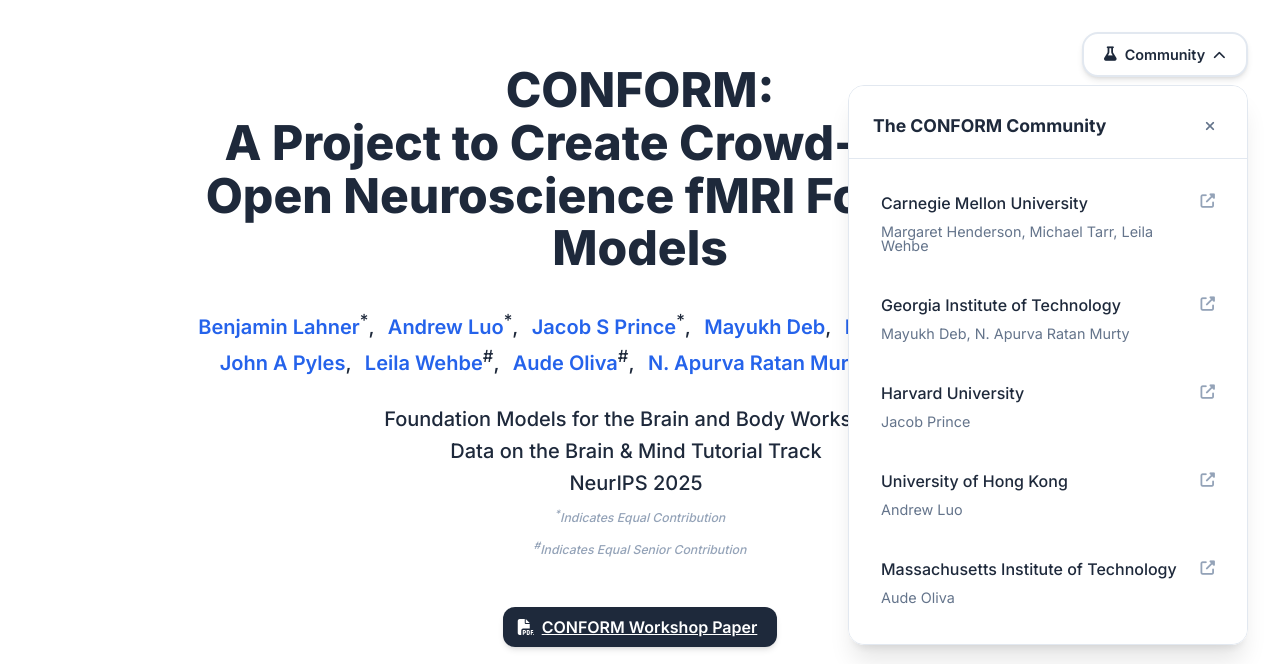
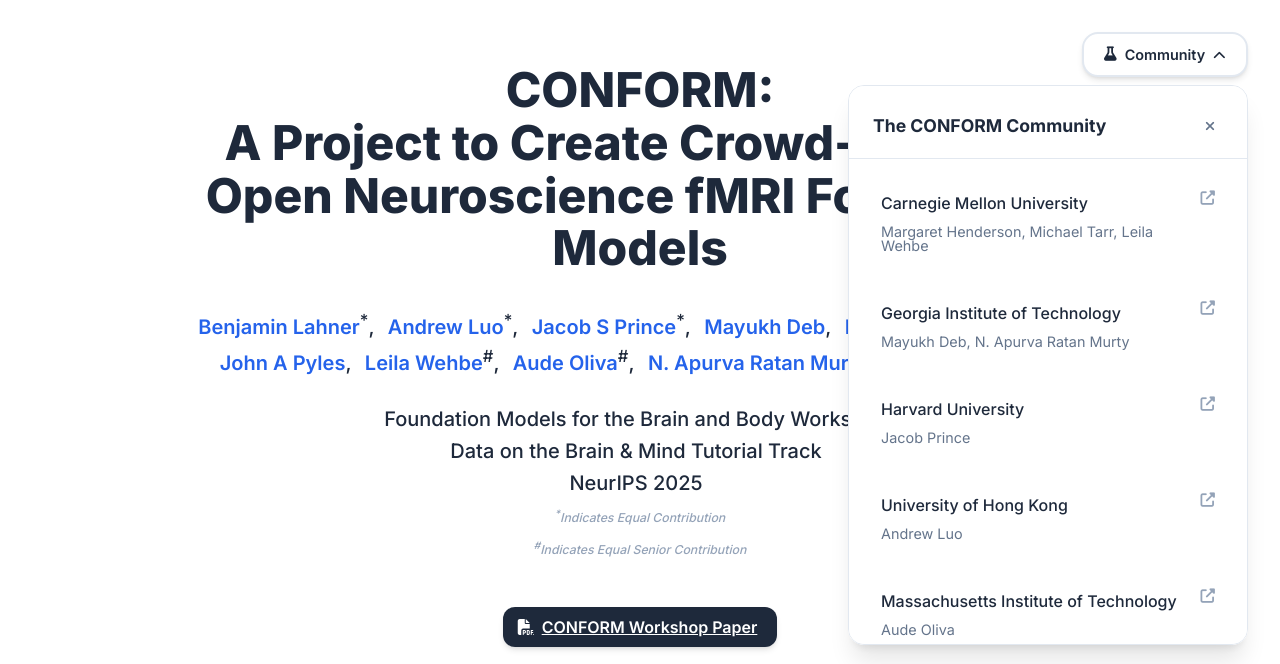
Before and after one commit to mjtarr/conform, a plain HTML site: page index.html in a window 1280 px wide. Both pictures are taken after a click on the button "Community". Shown: the top 664 px of the page. Drawn offline with nearby package versions, Linux system fonts and the light colour scheme; some icons are missing.

Commit message:
Uncomment margin styles in index.css

```diff
--- a/static/css/index.css
+++ b/static/css/index.css
@@ -562,7 +562,7 @@ code {
   text-decoration: none;
   color: inherit;
   transition: var(--transition);
-  /* margin-bottom: 0.5rem; */
+  margin-bottom: 0.5rem;
 }
 
 .work-item:hover {
@@ -594,7 +594,7 @@ code {
 .work-item .fas {
   color: var(--text-light);
   font-size: 0.9rem;
-  margin-top: 0.2rem;
+  /* margin-top: 0.2rem; */
   flex-shrink: 0;
 }
 
```
